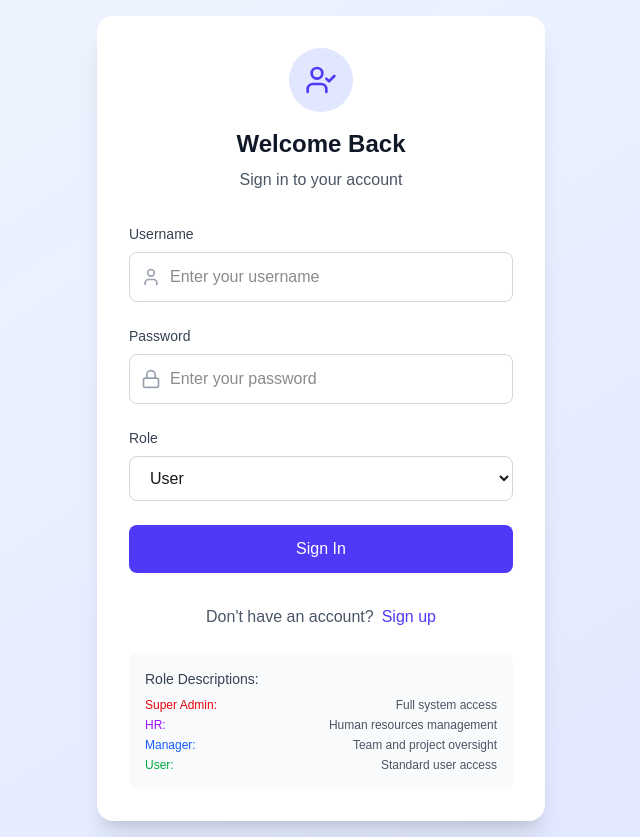
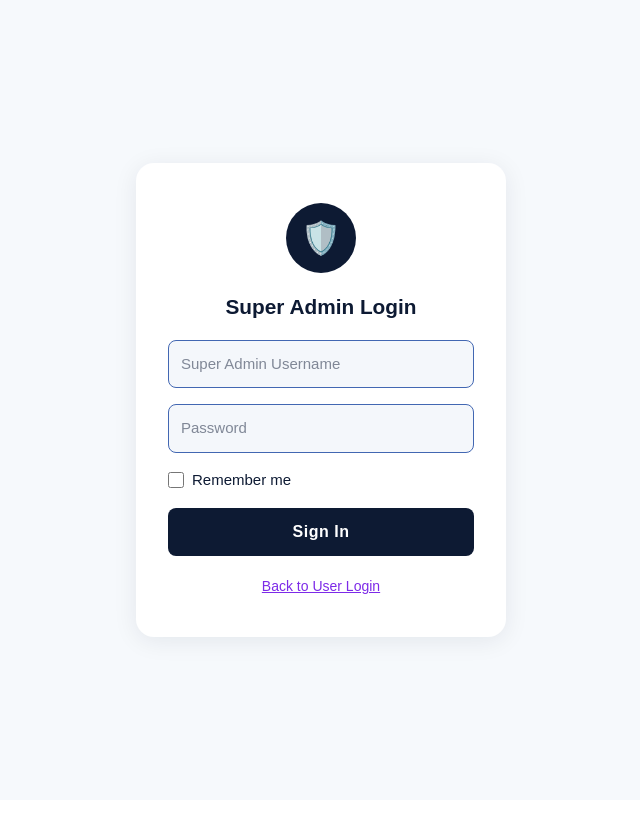
Before and after one commit to VikramJaiswal1202/HRM-HB, a Next.js app: page /SuperLogin in a window 1280 px wide. Shown: the whole page, without its empty margins (319-959 px from the left). After the commit the page ends 800 px from the top, so only its background shows below. Built offline with nearby package versions, Linux system fonts and the light colour scheme.

Commit message:
login created

```diff
--- a/app/SuperLogin/page.jsx
+++ b/app/SuperLogin/page.jsx
@@ -1,258 +1,249 @@
-import React, { useState } from 'react';
-import { User, Lock, UserCheck, AlertCircle, CheckCircle } from 'lucide-react';
+"use client";
+import { useState, useEffect } from "react";
+import { useRouter } from "next/navigation";
 
-const AuthUI = () => {
-  const [isLogin, setIsLogin] = useState(true);
-  const [formData, setFormData] = useState({
-    username: '',
-    password: '',
-    role: 'user'
-  });
-  const [loading, setLoading] = useState(false);
-  const [message, setMessage] = useState({ text: '', type: '' });
+const accent = "#0D1A33";
+const accentPurple = "#7d2ae8";
+const bgCard = "#fff";
+const accentLight = "#4267b2";
 
-  const roles = [
-    { value: 'superadmin', label: 'Super Admin', color: 'text-red-600' },
-    { value: 'hr', label: 'HR', color: 'text-purple-600' },
-    { value: 'manager', label: 'Manager', color: 'text-blue-600' },
-    { value: 'user', label: 'User', color: 'text-green-600' }
-  ];
+export default function SuperLogin() {
+  const router = useRouter();
+  const [username, setUsername] = useState("");
+  const [password, setPassword] = useState("");
+  const [remember, setRemember] = useState(false);
+  const [loginError, setLoginError] = useState("");
+  const [loginSuccess, setLoginSuccess] = useState(false);
 
-  const handleInputChange = (e) => {
-    const { name, value } = e.target;
-    setFormData(prev => ({
-      ...prev,
-      [name]: value
-    }));
-    // Clear message when user starts typing
-    if (message.text) {
-      setMessage({ text: '', type: '' });
+  useEffect(() => {
+    // Auto-fill if remembered
+    if (typeof window !== "undefined") {
+      const remembered = localStorage.getItem("superadmin-remember");
+      if (remembered) {
+        const creds = JSON.parse(remembered);
+        setUsername(creds.username);
+        setPassword(creds.password);
+        setRemember(true);
+      }
+    }
+  }, []);
+
+  const handleLogin = async (e) => {
+    e.preventDefault();
+    setLoginError("");
+    setLoginSuccess(false);
+
+    try {
+      const res = await fetch("/api/auth/login", {
+        method: "POST",
+        headers: {
+          "Content-Type": "application/json",
+        },
+        body: JSON.stringify({ username, password }),
+      });
+
+      const data = await res.json();
+
+      if (!res.ok) {
+        setLoginError(data.message || "Login failed");
+        return;
+      }
+
+      // Only allow superadmin
+      if (data.user.role !== "superadmin") {
+        setLoginError("Access denied: Not a super admin");
+        return;
+      }
+
+      // Save token
+      localStorage.setItem("token", data.token);
+
+      // Save credentials if "remember me" is checked
+      if (remember) {
+        localStorage.setItem(
+          "superadmin-remember",
+          JSON.stringify({ username, password })
+        );
+      } else {
+        localStorage.removeItem("superadmin-remember");
+      }
+
+      setLoginSuccess(true);
+
+      // Redirect after short delay
+      setTimeout(() => {
+        router.push("/Super");
+      }, 1000);
+    } catch (err) {
+      console.error("Login error:", err);
+      setLoginError("Something went wrong. Please try again.");
     }
   };
 
-  const validateForm = () => {
-    if (!formData.username.trim()) {
-      setMessage({ text: 'Username is required', type: 'error' });
-      return false;
-    }
-    if (!formData.password.trim()) {
-      setMessage({ text: 'Password is required', type: 'error' });
-      return false;
-    }
-    if (formData.password.length < 6) {
-      setMessage({ text: 'Password must be at least 6 characters', type: 'error' });
-      return false;
-    }
-    return true;
+  const cardStyle = {
+    background: bgCard,
+    padding: "40px 32px",
+    borderRadius: "18px",
+    boxShadow: "0 4px 24px rgba(13,26,51,0.08)",
+    width: "100%",
+    maxWidth: "370px",
+    display: "flex",
+    flexDirection: "column",
+    alignItems: "center",
+    zIndex: 2,
+    margin: "80px auto",
   };
 
-  const handleSubmit = async () => {
-
-    if (!validateForm()) return;
-
-    setLoading(true);
-    setMessage({ text: '', type: '' });
-
-    try {
-      const endpoint = isLogin ? '/api/auth/login' : '/api/auth/signup';
-      const response = await fetch(endpoint, {
-        method: 'POST',
-        headers: {
-          'Content-Type': 'application/json',
-        },
-        body: JSON.stringify(formData),
-      });
-
-      const data = await response.json();
-
-      if (response.ok) {
-        setMessage({ text: data.message, type: 'success' });
-
-        if (isLogin && data.token) {
-          // Store token and user info
-          localStorage.setItem('token', data.token);
-          localStorage.setItem('user', JSON.stringify(data.user));
-
-          // You can redirect or update app state here
-          setTimeout(() => {
-            setMessage({ text: `Welcome back, ${data.user.username}!`, type: 'success' });
-          }, 1000);
-        } else if (!isLogin) {
-          // Switch to login after successful registration
-          setTimeout(() => {
-            setIsLogin(true);
-            setFormData({ username: '', password: '', role: 'user' });
-            setMessage({ text: 'Registration successful! Please login.', type: 'success' });
-          }, 1500);
-        }
-      } else {
-        setMessage({ text: data.message || 'An error occurred', type: 'error' });
-      }
-    } catch (error) {
-      setMessage({ text: 'Network error. Please try again.', type: 'error' });
-    } finally {
-      setLoading(false);
-    }
-  };
-
-  const toggleMode = () => {
-    setIsLogin(!isLogin);
-    setFormData({ username: '', password: '', role: 'user' });
-    setMessage({ text: '', type: '' });
+  const inputBoxStyle = {
+    width: "100%",
+    padding: "12px",
+    marginBottom: "16px",
+    border: `1px solid ${accentLight}`,
+    borderRadius: "8px",
+    fontSize: "15px",
+    backgroundColor: "#f4f7fb",
+    color: accent,
+    outline: "none",
+    transition: "border 0.2s",
   };
 
   return (
-    <div className="min-h-screen bg-gradient-to-br from-blue-50 to-indigo-100 flex items-center justify-center p-4">
-      <div className="bg-white rounded-2xl shadow-xl w-full max-w-md p-8">
-        {/* Header */}
-        <div className="text-center mb-8">
-          <div className="mx-auto w-16 h-16 bg-indigo-100 rounded-full flex items-center justify-center mb-4">
-            <UserCheck className="w-8 h-8 text-indigo-600" />
-          </div>
-          <h1 className="text-2xl font-bold text-gray-900">
-            {isLogin ? 'Welcome Back' : 'Create Account'}
-          </h1>
-          <p className="text-gray-600 mt-2">
-            {isLogin ? 'Sign in to your account' : 'Register for a new account'}
-          </p>
+    <div
+      style={{
+        minHeight: "100vh",
+        display: "flex",
+        justifyContent: "center",
+        alignItems: "center",
+        background: "#f6f9fc",
+        padding: "16px",
+      }}
+    >
+      <form onSubmit={handleLogin} style={cardStyle}>
+        <div
+          style={{
+            width: "70px",
+            height: "70px",
+            background: accent,
+            borderRadius: "50%",
+            marginBottom: "18px",
+            display: "flex",
+            alignItems: "center",
+            justifyContent: "center",
+            fontSize: "32px",
+            color: "#fff",
+            fontWeight: "bold",
+          }}
+        >
+          🛡️
         </div>
 
-        {/* Message Display */}
-        {message.text && (
-          <div className={`mb-6 p-4 rounded-lg flex items-center gap-3 ${
-            message.type === 'success'
-              ? 'bg-green-50 text-green-700 border border-green-200'
-              : 'bg-red-50 text-red-700 border border-red-200'
-          }`}>
-            {message.type === 'success' ? (
-              <CheckCircle className="w-5 h-5 flex-shrink-0" />
-            ) : (
-              <AlertCircle className="w-5 h-5 flex-shrink-0" />
-            )}
-            <span className="text-sm">{message.text}</span>
+        <h2
+          style={{
+            marginBottom: "18px",
+            color: accent,
+            fontWeight: 700,
+            fontSize: "1.3rem",
+          }}
+        >
+          Super Admin Login
+        </h2>
+
+        <input
+          type="text"
+          placeholder="Super Admin Username"
+          value={username}
+          onChange={(e) => setUsername(e.target.value)}
+          style={inputBoxStyle}
+          autoComplete="username"
+        />
+        <input
+          type="password"
+          placeholder="Password"
+          value={password}
+          onChange={(e) => setPassword(e.target.value)}
+          style={inputBoxStyle}
+          autoComplete="current-password"
+        />
+
+        <div
+          style={{
+            width: "100%",
+            marginBottom: "12px",
+            display: "flex",
+            alignItems: "center",
+          }}
+        >
+          <input
+            type="checkbox"
+            id="remember"
+            checked={remember}
+            onChange={() => setRemember(!remember)}
+            style={{
+              marginRight: 8,
+              accentColor: accent,
+              width: 16,
+              height: 16,
+            }}
+          />
+          <label
+            htmlFor="remember"
+            style={{ color: accent, fontSize: "15px", cursor: "pointer" }}
+          >
+            Remember me
+          </label>
+        </div>
+
+        {loginError && (
+          <div
+            style={{ color: "#e74c3c", marginBottom: "10px", fontSize: 13 }}
+          >
+            {loginError}
           </div>
         )}
 
-        {/* Form */}
-        <div className="space-y-6">
-          {/* Username Field */}
-          <div>
-            <label htmlFor="username" className="block text-sm font-medium text-gray-700 mb-2">
-              Username
-            </label>
-            <div className="relative">
-              <User className="absolute left-3 top-1/2 transform -translate-y-1/2 w-5 h-5 text-gray-400" />
-              <input
-                type="text"
-                id="username"
-                name="username"
-                value={formData.username}
-                onChange={handleInputChange}
-                className="w-full pl-10 pr-4 py-3 border border-gray-300 rounded-lg focus:ring-2 focus:ring-indigo-500 focus:border-indigo-500 transition-colors"
-                placeholder="Enter your username"
-                disabled={loading}
-              />
-            </div>
+        {loginSuccess && (
+          <div
+            style={{ color: "#27ae60", marginBottom: "10px", fontSize: 13 }}
+          >
+            Login successful!
           </div>
+        )}
 
-          {/* Password Field */}
-          <div>
-            <label htmlFor="password" className="block text-sm font-medium text-gray-700 mb-2">
-              Password
-            </label>
-            <div className="relative">
-              <Lock className="absolute left-3 top-1/2 transform -translate-y-1/2 w-5 h-5 text-gray-400" />
-              <input
-                type="password"
-                id="password"
-                name="password"
-                value={formData.password}
-                onChange={handleInputChange}
-                className="w-full pl-10 pr-4 py-3 border border-gray-300 rounded-lg focus:ring-2 focus:ring-indigo-500 focus:border-indigo-500 transition-colors"
-                placeholder="Enter your password"
-                disabled={loading}
-              />
-            </div>
-          </div>
+        <button
+          type="submit"
+          style={{
+            width: "100%",
+            padding: "12px",
+            background: accent,
+            color: "#fff",
+            border: "none",
+            borderRadius: "8px",
+            fontWeight: "bold",
+            fontSize: "1rem",
+            cursor: "pointer",
+            marginBottom: "10px",
+            marginTop: "5px",
+            letterSpacing: "0.5px",
+            transition: "background 0.2s",
+          }}
+        >
+          Sign In
+        </button>
 
-          {/* Role Selection */}
-          <div>
-            <label htmlFor="role" className="block text-sm font-medium text-gray-700 mb-2">
-              Role
-            </label>
-            <select
-              id="role"
-              name="role"
-              value={formData.role}
-              onChange={handleInputChange}
-              className="w-full px-4 py-3 border border-gray-300 rounded-lg focus:ring-2 focus:ring-indigo-500 focus:border-indigo-500 transition-colors"
-              disabled={loading}
-            >
-              {roles.map((role) => (
-                <option key={role.value} value={role.value}>
-                  {role.label}
-                </option>
-              ))}
-            </select>
-          </div>
-
-          {/* Submit Button */}
-          <button
-            onClick={handleSubmit}
-            disabled={loading}
-            className="w-full bg-indigo-600 hover:bg-indigo-700 disabled:bg-indigo-400 text-white py-3 px-4 rounded-lg font-medium transition-colors flex items-center justify-center gap-2"
+        <div style={{ marginTop: "10px", fontSize: "14px" }}>
+          <span
+            onClick={() => router.push("/login")}
+            style={{
+              color: accentPurple,
+              cursor: "pointer",
+              fontWeight: 500,
+              textDecoration: "underline",
+            }}
           >
-            {loading ? (
-              <>
-                <div className="w-5 h-5 border-2 border-white border-t-transparent rounded-full animate-spin"></div>
-                Processing...
-              </>
-            ) : (
-              isLogin ? 'Sign In' : 'Create Account'
-            )}
-          </button>
+            Back to User Login
+          </span>
         </div>
-
-        {/* Toggle Mode */}
-        <div className="mt-8 text-center">
-          <p className="text-gray-600">
-            {isLogin ? "Don't have an account?" : "Already have an account?"}
-            <button
-              type="button"
-              onClick={toggleMode}
-              className="ml-2 text-indigo-600 hover:text-indigo-700 font-medium transition-colors"
-              disabled={loading}
-            >
-              {isLogin ? 'Sign up' : 'Sign in'}
-            </button>
-          </p>
-        </div>
-
-        {/* Role Descriptions */}
-        <div className="mt-6 p-4 bg-gray-50 rounded-lg">
-          <h3 className="text-sm font-medium text-gray-700 mb-2">Role Descriptions:</h3>
-          <div className="space-y-1 text-xs text-gray-600">
-            <div className="flex justify-between">
-              <span className="text-red-600 font-medium">Super Admin:</span>
-              <span>Full system access</span>
-            </div>
-            <div className="flex justify-between">
-              <span className="text-purple-600 font-medium">HR:</span>
-              <span>Human resources management</span>
-            </div>
-            <div className="flex justify-between">
-              <span className="text-blue-600 font-medium">Manager:</span>
-              <span>Team and project oversight</span>
-            </div>
-            <div className="flex justify-between">
-              <span className="text-green-600 font-medium">User:</span>
-              <span>Standard user access</span>
-            </div>
-          </div>
-        </div>
-      </div>
+      </form>
     </div>
   );
-};
-
-export default AuthUI;
+}
--- a/app/login/page.jsx
+++ b/app/login/page.jsx
@@ -13,7 +13,6 @@ const AuthUI = () => {
   const [message, setMessage] = useState({ text: '', type: '' });
 
   const roles = [
-    { value: 'superadmin', label: 'Super Admin', color: 'text-red-600' },
     { value: 'hr', label: 'HR', color: 'text-purple-600' },
     { value: 'manager', label: 'Manager', color: 'text-blue-600' },
     { value: 'user', label: 'User', color: 'text-green-600' }
@@ -143,7 +142,7 @@ const AuthUI = () => {
               Username
             </label>
             <div className="relative">
-              <User className="absolute left-3 top-1/2 transform -translate-y-1/2 w-5 h-5 text-gray-400" />
+              <User className="absolute left-3 top-1/2 transform -translate-y-1/2 w-5 h-5 text-black" />
               <input
                 type="text"
                 id="username"
@@ -159,11 +158,11 @@ const AuthUI = () => {
 
           {/* Password Field */}
           <div>
-            <label htmlFor="password" className="block text-sm font-medium text-gray-700 mb-2">
+            <label htmlFor="password" className="block text-sm font-medium text-black mb-2">
               Password
             </label>
             <div className="relative">
-              <Lock className="absolute left-3 top-1/2 transform -translate-y-1/2 w-5 h-5 text-gray-400" />
+              <Lock className="absolute left-3 top-1/2 transform -translate-y-1/2 w-5 h-5 text-black" />
               <input
                 type="password"
                 id="password"
```
